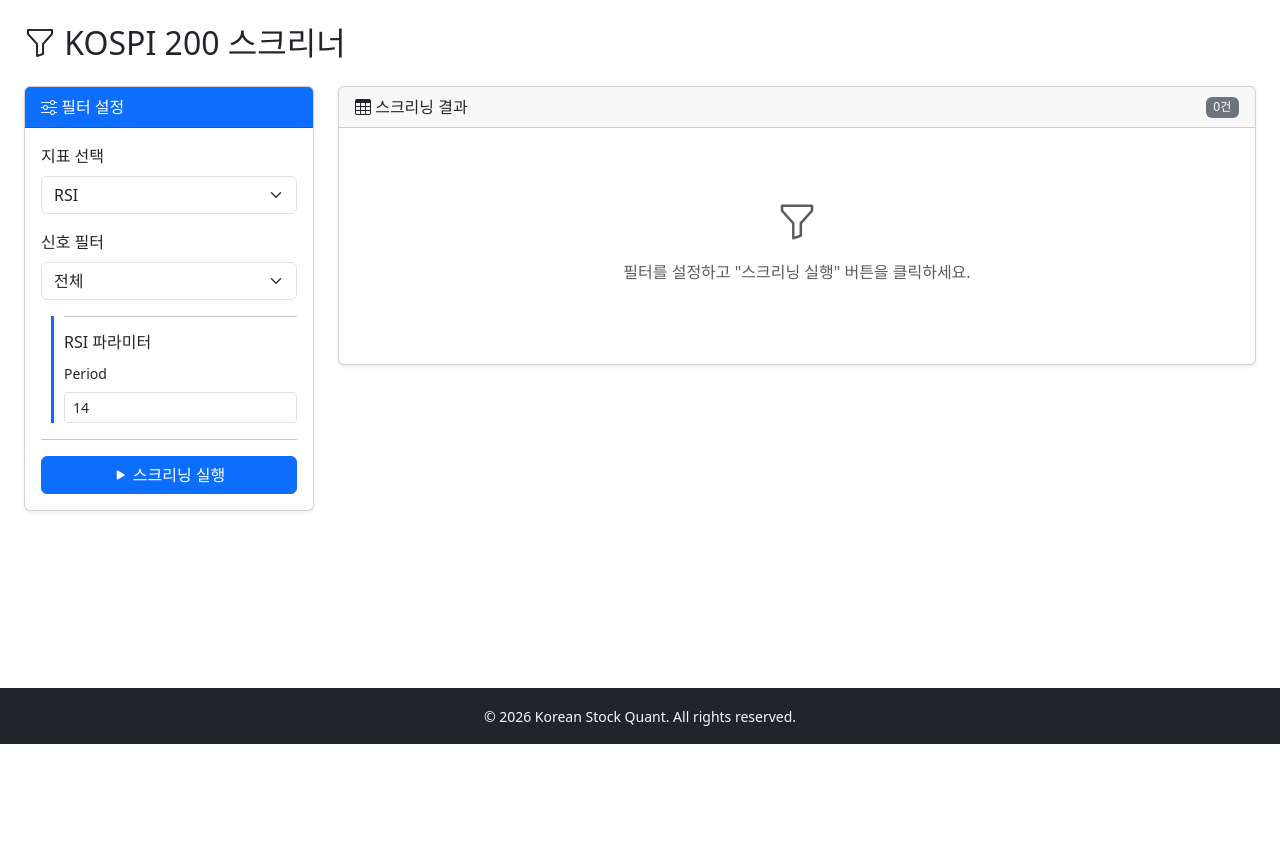
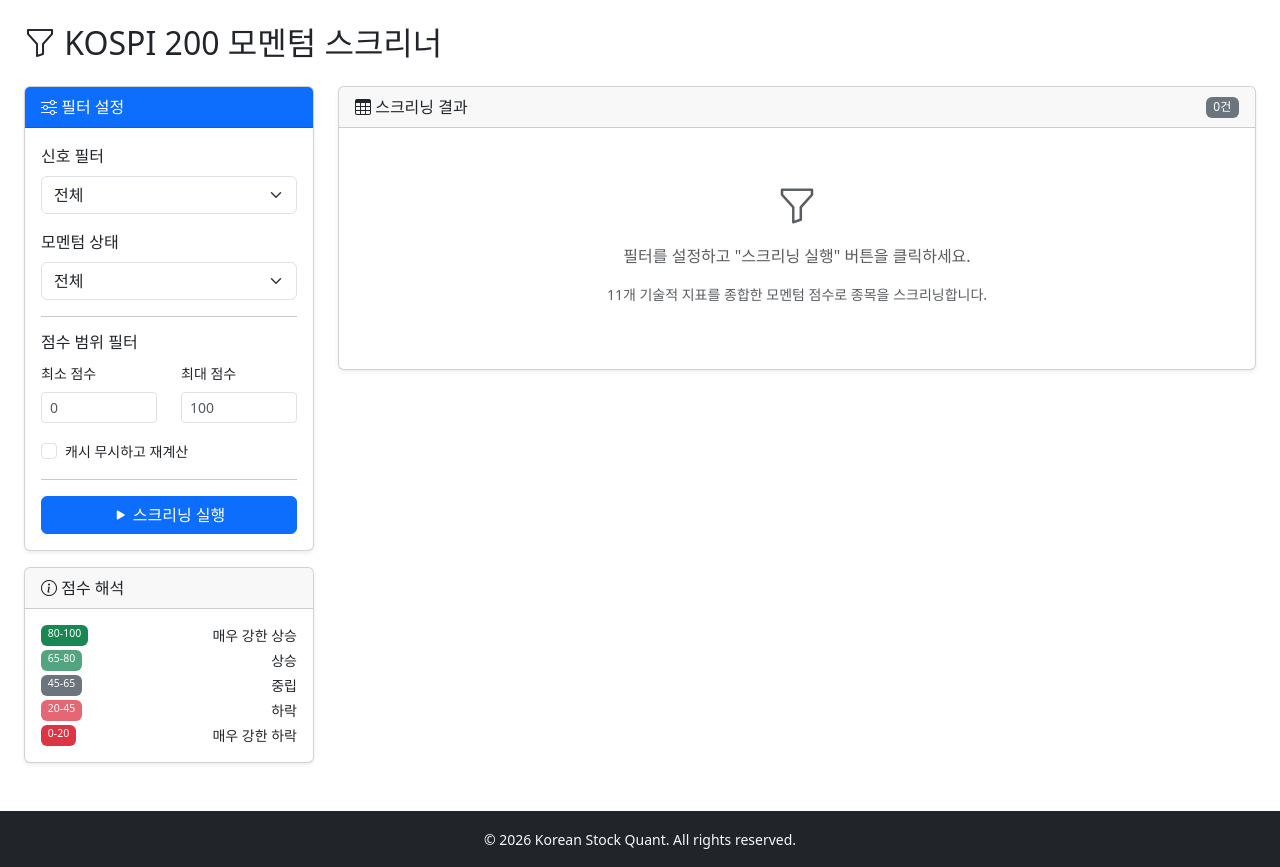
Before and after one commit to yeseoLee/Quant, a Django app: page /screener/ in a window 1280 px wide. Shown: the part 56-923 px from the top of the page. Before the commit the page ends 800 px from the top, so only its background shows below. Run offline with Django 5.2, Linux system fonts and the light colour scheme.

Commit message:
refactor: 스크리너 페이지 모멘텀 팩터 기반으로 변경
- 지표 선택 방식에서 모멘텀 종합 점수 필터로 변경
- 필터 옵션: 신호, 모멘텀 상태, 점수 범위, 캐시 우회
- 결과 테이블에 종합점수 및 개별 지표 점수 표시
  - 카테고리별: 추세, 오실레이터, 거래량
  - 개별 지표: RSI, MACD, ADX, Stochastic, MFI
- 점수별 색상 구분 및 해석 가이드 추가

Co-Authored-By: Claude Opus 4.5 <noreply@anthropic.com>

```diff
--- a/web/apps/stocks/views.py
+++ b/web/apps/stocks/views.py
@@ -64,18 +64,9 @@ class StockDetailView(TemplateView):
 
 
 class ScreenerView(TemplateView):
-    """KOSPI200 screening view."""
+    """KOSPI200 momentum factor screening view."""
 
     template_name = "stocks/screener.html"
-
-    def get_context_data(self, **kwargs):
-        context = super().get_context_data(**kwargs)
-        context["indicators"] = [
-            {"id": "RSI", "name": "RSI", "description": "Relative Strength Index"},
-            {"id": "BB", "name": "Bollinger Bands", "description": "볼린저 밴드"},
-            {"id": "STOCH", "name": "Stochastic", "description": "스토캐스틱"},
-        ]
-        return context
 
 
 class SearchResultsView(TemplateView):
--- a/web/templates/stocks/screener.html
+++ b/web/templates/stocks/screener.html
@@ -1,10 +1,10 @@
 {% extends 'base.html' %}
 
-{% block title %}KOSPI200 스크리너 - Korean Stock Quant{% endblock %}
+{% block title %}KOSPI200 모멘텀 스크리너 - Korean Stock Quant{% endblock %}
 
 {% block content %}
 <div class="container-fluid">
-    <h2 class="mb-4"><i class="bi bi-funnel"></i> KOSPI 200 스크리너</h2>
+    <h2 class="mb-4"><i class="bi bi-funnel"></i> KOSPI 200 모멘텀 스크리너</h2>
 
     <div class="row">
         <!-- Filter Panel -->
@@ -15,15 +15,6 @@
                 </div>
                 <div class="card-body">
                     <div class="mb-3">
-                        <label class="form-label">지표 선택</label>
-                        <select class="form-select" id="indicatorSelect">
-                            {% for ind in indicators %}
-                            <option value="{{ ind.id }}">{{ ind.name }}</option>
-                            {% endfor %}
-                        </select>
-                    </div>
-
-                    <div class="mb-3">
                         <label class="form-label">신호 필터</label>
                         <select class="form-select" id="signalFilter">
                             <option value="">전체</option>
@@ -32,38 +23,38 @@
                         </select>
                     </div>
 
-                    <!-- RSI Parameters -->
-                    <div id="rsi-screener-params" class="indicator-params">
-                        <hr>
-                        <h6>RSI 파라미터</h6>
-                        <div class="mb-2">
-                            <label class="form-label small">Period</label>
-                            <input type="number" class="form-control form-control-sm" id="screenerRsiPeriod" value="14" min="2" max="50">
+                    <div class="mb-3">
+                        <label class="form-label">모멘텀 상태</label>
+                        <select class="form-select" id="stateFilter">
+                            <option value="">전체</option>
+                            <option value="VERY_STRONG_BULLISH">매우 강한 상승</option>
+                            <option value="BULLISH">상승</option>
+                            <option value="SLIGHTLY_BULLISH">약한 상승</option>
+                            <option value="NEUTRAL">중립</option>
+                            <option value="SLIGHTLY_BEARISH">약한 하락</option>
+                            <option value="BEARISH">하락</option>
+                            <option value="VERY_STRONG_BEARISH">매우 강한 하락</option>
+                        </select>
+                    </div>
+
+                    <hr>
+                    <h6>점수 범위 필터</h6>
+                    <div class="row mb-3">
+                        <div class="col-6">
+                            <label class="form-label small">최소 점수</label>
+                            <input type="number" class="form-control form-control-sm" id="minScore" value="" min="0" max="100" placeholder="0">
+                        </div>
+                        <div class="col-6">
+                            <label class="form-label small">최대 점수</label>
+                            <input type="number" class="form-control form-control-sm" id="maxScore" value="" min="0" max="100" placeholder="100">
                         </div>
                     </div>
 
-                    <!-- BB Parameters -->
-                    <div id="bb-screener-params" class="indicator-params" style="display: none;">
-                        <hr>
-                        <h6>Bollinger Bands 파라미터</h6>
-                        <div class="mb-2">
-                            <label class="form-label small">Period</label>
-                            <input type="number" class="form-control form-control-sm" id="screenerBbPeriod" value="20" min="5" max="50">
-                        </div>
-                        <div>
-                            <label class="form-label small">Std Dev</label>
-                            <input type="number" class="form-control form-control-sm" id="screenerBbStdDev" value="2" min="1" max="4" step="0.5">
-                        </div>
-                    </div>
-
-                    <!-- Stochastic Parameters -->
-                    <div id="stoch-screener-params" class="indicator-params" style="display: none;">
-                        <hr>
-                        <h6>Stochastic 파라미터</h6>
-                        <div class="mb-2">
-                            <label class="form-label small">%K Period</label>
-                            <input type="number" class="form-control form-control-sm" id="screenerStochK" value="14" min="2" max="50">
-                        </div>
+                    <div class="form-check mb-3">
+                        <input class="form-check-input" type="checkbox" id="forceRecompute">
+                        <label class="form-check-label small" for="forceRecompute">
+                            캐시 무시하고 재계산
+                        </label>
                     </div>
 
                     <hr>
@@ -71,6 +62,35 @@
                     <button class="btn btn-primary w-100" id="runScreener">
                         <i class="bi bi-play-fill"></i> 스크리닝 실행
                     </button>
+                </div>
+            </div>
+
+            <!-- Score Legend -->
+            <div class="card mt-3">
+                <div class="card-header">
+                    <i class="bi bi-info-circle"></i> 점수 해석
+                </div>
+                <div class="card-body small">
+                    <div class="d-flex justify-content-between mb-1">
+                        <span class="badge bg-success">80-100</span>
+                        <span>매우 강한 상승</span>
+                    </div>
+                    <div class="d-flex justify-content-between mb-1">
+                        <span class="badge bg-success bg-opacity-75">65-80</span>
+                        <span>상승</span>
+                    </div>
+                    <div class="d-flex justify-content-between mb-1">
+                        <span class="badge bg-secondary">45-65</span>
+                        <span>중립</span>
+                    </div>
+                    <div class="d-flex justify-content-between mb-1">
+                        <span class="badge bg-danger bg-opacity-75">20-45</span>
+                        <span>하락</span>
+                    </div>
+                    <div class="d-flex justify-content-between">
+                        <span class="badge bg-danger">0-20</span>
+                        <span>매우 강한 하락</span>
+                    </div>
                 </div>
             </div>
         </div>
@@ -82,30 +102,39 @@
                     <span><i class="bi bi-table"></i> 스크리닝 결과</span>
                     <span id="result-count" class="badge bg-secondary">0건</span>
                 </div>
-                <div class="card-body">
+                <div class="card-body p-0">
                     <div id="screener-loading" class="text-center py-5" style="display: none;">
                         <div class="spinner-border text-primary" role="status">
                             <span class="visually-hidden">Loading...</span>
                         </div>
                         <p class="mt-2 text-muted">스크리닝 중... (KOSPI 200 전 종목 분석)</p>
+                        <p class="small text-muted">첫 실행 시 시간이 소요될 수 있습니다.</p>
                     </div>
 
                     <div id="screener-placeholder" class="text-center py-5 text-muted">
                         <i class="bi bi-funnel fs-1"></i>
                         <p class="mt-2">필터를 설정하고 "스크리닝 실행" 버튼을 클릭하세요.</p>
+                        <p class="small">11개 기술적 지표를 종합한 모멘텀 점수로 종목을 스크리닝합니다.</p>
                     </div>
 
                     <div id="screener-results" style="display: none;">
                         <div class="table-responsive">
-                            <table class="table table-hover table-striped">
-                                <thead class="table-dark">
+                            <table class="table table-hover table-sm mb-0">
+                                <thead class="table-dark sticky-top">
                                     <tr>
-                                        <th>종목코드</th>
-                                        <th>종목명</th>
-                                        <th class="text-end">현재가</th>
-                                        <th class="text-center">신호</th>
-                                        <th>신호일자</th>
-                                        <th id="indicator-value-header">지표값</th>
+                                        <th style="min-width: 70px;">종목코드</th>
+                                        <th style="min-width: 100px;">종목명</th>
+                                        <th class="text-end" style="min-width: 80px;">현재가</th>
+                                        <th class="text-center" style="min-width: 70px;">종합점수</th>
+                                        <th class="text-center" style="min-width: 60px;">신호</th>
+                                        <th class="text-center" style="min-width: 50px;">추세</th>
+                                        <th class="text-center" style="min-width: 50px;">오실</th>
+                                        <th class="text-center" style="min-width: 50px;">거래량</th>
+                                        <th class="text-center" style="min-width: 40px;">RSI</th>
+                                        <th class="text-center" style="min-width: 40px;">MACD</th>
+                                        <th class="text-center" style="min-width: 40px;">ADX</th>
+                                        <th class="text-center" style="min-width: 40px;">STOCH</th>
+                                        <th class="text-center" style="min-width: 40px;">MFI</th>
                                     </tr>
                                 </thead>
                                 <tbody id="results-body">
@@ -123,44 +152,29 @@
 {% block extra_js %}
 <script>
 document.addEventListener('DOMContentLoaded', function() {
-    const indicatorSelect = document.getElementById('indicatorSelect');
     const signalFilter = document.getElementById('signalFilter');
+    const stateFilter = document.getElementById('stateFilter');
+    const minScore = document.getElementById('minScore');
+    const maxScore = document.getElementById('maxScore');
+    const forceRecompute = document.getElementById('forceRecompute');
     const runButton = document.getElementById('runScreener');
-
-    // Show/hide indicator params based on selection
-    indicatorSelect.addEventListener('change', function() {
-        document.querySelectorAll('.indicator-params').forEach(el => el.style.display = 'none');
-        const paramDiv = document.getElementById(this.value.toLowerCase() + '-screener-params');
-        if (paramDiv) {
-            paramDiv.style.display = 'block';
-        }
-    });
 
     // Run screener
     runButton.addEventListener('click', async function() {
-        const indicator = indicatorSelect.value;
-        const signal = signalFilter.value;
-
         // Build query params
         let params = new URLSearchParams();
-        params.append('indicator', indicator);
-        if (signal) {
-            params.append('signal', signal);
-        }
 
-        // Add indicator-specific params
-        if (indicator === 'RSI') {
-            const period = document.getElementById('screenerRsiPeriod').value;
-            if (period) params.append('period', period);
-        } else if (indicator === 'BB') {
-            const period = document.getElementById('screenerBbPeriod').value;
-            const stdDev = document.getElementById('screenerBbStdDev').value;
-            if (period) params.append('period', period);
-            if (stdDev) params.append('std_dev', stdDev);
-        } else if (indicator === 'STOCH') {
-            const kPeriod = document.getElementById('screenerStochK').value;
-            if (kPeriod) params.append('k_period', kPeriod);
-        }
+        const signal = signalFilter.value;
+        const state = stateFilter.value;
+        const minVal = minScore.value;
+        const maxVal = maxScore.value;
+        const force = forceRecompute.checked;
+
+        if (signal) params.append('signal', signal);
+        if (state) params.append('state', state);
+        if (minVal) params.append('min_score', minVal);
+        if (maxVal) params.append('max_score', maxVal);
+        if (force) params.append('force', 'true');
 
         // Show loading
         document.getElementById('screener-placeholder').style.display = 'none';
@@ -168,14 +182,14 @@ document.addEventListener('DOMContentLoaded', function() {
         document.getElementById('screener-loading').style.display = 'block';
 
         try {
-            const response = await fetch(`/api/screener/run/?${params.toString()}`);
+            const response = await fetch(`/api/screener/momentum/?${params.toString()}`);
             const data = await response.json();
 
             if (data.error) {
                 throw new Error(data.error);
             }
 
-            displayResults(data.results, indicator);
+            displayResults(data.results);
         } catch (error) {
             alert('스크리닝 중 오류가 발생했습니다: ' + error.message);
             document.getElementById('screener-loading').style.display = 'none';
@@ -183,23 +197,43 @@ document.addEventListener('DOMContentLoaded', function() {
         }
     });
 
-    function displayResults(results, indicator) {
+    function getScoreClass(score) {
+        if (score === null || score === undefined) return 'text-muted';
+        if (score >= 80) return 'text-success fw-bold';
+        if (score >= 65) return 'text-success';
+        if (score >= 55) return 'text-success-subtle';
+        if (score >= 45) return 'text-secondary';
+        if (score >= 35) return 'text-danger-subtle';
+        if (score >= 20) return 'text-danger';
+        return 'text-danger fw-bold';
+    }
+
+    function getScoreBadgeClass(score) {
+        if (score === null || score === undefined) return 'bg-secondary';
+        if (score >= 80) return 'bg-success';
+        if (score >= 65) return 'bg-success bg-opacity-75';
+        if (score >= 55) return 'bg-info bg-opacity-75';
+        if (score >= 45) return 'bg-secondary';
+        if (score >= 35) return 'bg-warning bg-opacity-75';
+        if (score >= 20) return 'bg-danger bg-opacity-75';
+        return 'bg-danger';
+    }
+
+    function formatScore(score) {
+        if (score === null || score === undefined) return '-';
+        return score.toFixed(0);
+    }
+
+    function displayResults(results) {
         document.getElementById('screener-loading').style.display = 'none';
         document.getElementById('screener-results').style.display = 'block';
         document.getElementById('result-count').textContent = results.length + '건';
-
-        // Update indicator value header
-        let headerText = '지표값';
-        if (indicator === 'RSI') headerText = 'RSI';
-        else if (indicator === 'BB') headerText = 'BB %B';
-        else if (indicator === 'STOCH') headerText = '%K / %D';
-        document.getElementById('indicator-value-header').textContent = headerText;
 
         const tbody = document.getElementById('results-body');
         tbody.innerHTML = '';
 
         if (results.length === 0) {
-            tbody.innerHTML = '<tr><td colspan="6" class="text-center text-muted">조건에 맞는 종목이 없습니다.</td></tr>';
+            tbody.innerHTML = '<tr><td colspan="13" class="text-center text-muted py-4">조건에 맞는 종목이 없습니다.</td></tr>';
             return;
         }
 
@@ -216,23 +250,25 @@ document.addEventListener('DOMContentLoaded', function() {
                 signalBadge = '<span class="badge bg-secondary">-</span>';
             }
 
-            // Indicator value
-            let indicatorValue = '-';
-            if (indicator === 'RSI' && stock.rsi !== undefined) {
-                indicatorValue = stock.rsi.toFixed(2);
-            } else if (indicator === 'BB' && stock.bb_percent !== undefined) {
-                indicatorValue = stock.bb_percent.toFixed(2);
-            } else if (indicator === 'STOCH' && stock.stoch_k !== undefined) {
-                indicatorValue = stock.stoch_k.toFixed(2) + ' / ' + stock.stoch_d.toFixed(2);
-            }
+            // Get indicator scores
+            const scores = stock.indicator_scores || {};
 
             row.innerHTML = `
                 <td><a href="/stock/${stock.symbol}/">${stock.symbol}</a></td>
-                <td>${stock.name}</td>
-                <td class="text-end">${stock.price.toLocaleString()}</td>
+                <td class="text-truncate" style="max-width: 100px;" title="${stock.name}">${stock.name}</td>
+                <td class="text-end">${stock.price ? stock.price.toLocaleString() : '-'}</td>
+                <td class="text-center">
+                    <span class="badge ${getScoreBadgeClass(stock.total_score)}">${formatScore(stock.total_score)}</span>
+                </td>
                 <td class="text-center">${signalBadge}</td>
-                <td>${stock.signal_date || '-'}</td>
-                <td>${indicatorValue}</td>
+                <td class="text-center ${getScoreClass(stock.trend_score)}">${formatScore(stock.trend_score)}</td>
+                <td class="text-center ${getScoreClass(stock.oscillator_score)}">${formatScore(stock.oscillator_score)}</td>
+                <td class="text-center ${getScoreClass(stock.volume_score)}">${formatScore(stock.volume_score)}</td>
+                <td class="text-center ${getScoreClass(scores.RSI)}">${formatScore(scores.RSI)}</td>
+                <td class="text-center ${getScoreClass(scores.MACD)}">${formatScore(scores.MACD)}</td>
+                <td class="text-center ${getScoreClass(scores.ADX)}">${formatScore(scores.ADX)}</td>
+                <td class="text-center ${getScoreClass(scores.Stochastic)}">${formatScore(scores.Stochastic)}</td>
+                <td class="text-center ${getScoreClass(scores.MFI)}">${formatScore(scores.MFI)}</td>
             `;
 
             tbody.appendChild(row);
```
